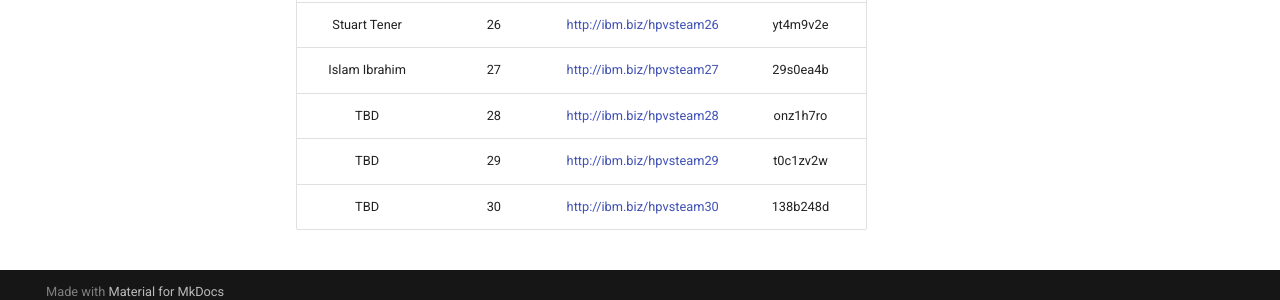
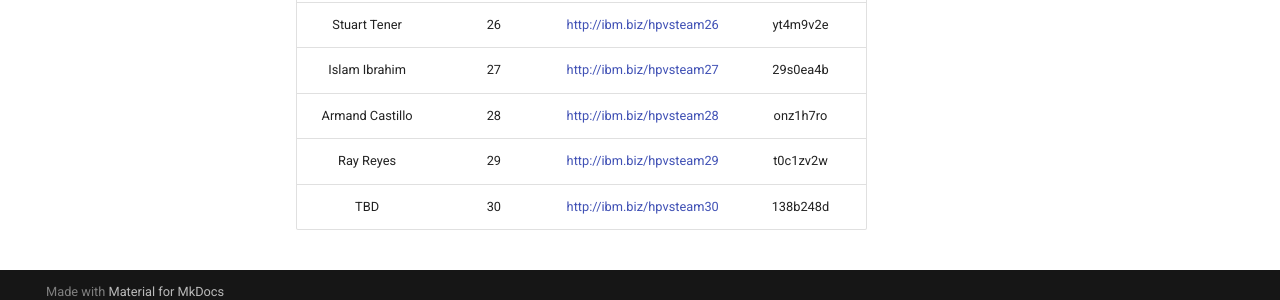
Before and after one commit to ibm-wsc/hyper-protect-virtual-servers-workshop, an MkDocs documentation site: the page built from docs/assignment.md, in a window 1280 px wide and 900 px high, scrolled down 1001 px. Shown: the part 586-886 px from the top of the window. Built offline with MkDocs 1.6.1 and Material for MkDocs 9.7.7, drawn with Linux system fonts in a browser that asks for light colours; comment, search, counter and statistics services are not loaded.

Commit message:
update assignments

```diff
--- a/docs/assignment.md
+++ b/docs/assignment.md
@@ -35,6 +35,6 @@ If your Ubuntu desktop asks for a login password for userid *hyper-protect-lab*,
 |Chris Griego|25|[http://ibm.biz/hpvsteam25](http://ibm.biz/hpvsteam25){target=_new}|yylf25if|
 |Stuart Tener|26|[http://ibm.biz/hpvsteam26](http://ibm.biz/hpvsteam26){target=_new}|yt4m9v2e|
 |Islam Ibrahim|27|[http://ibm.biz/hpvsteam27](http://ibm.biz/hpvsteam27){target=_new}|29s0ea4b|
-|TBD|28|[http://ibm.biz/hpvsteam28](http://ibm.biz/hpvsteam28){target=_new}|onz1h7ro|
-|TBD|29|[http://ibm.biz/hpvsteam29](http://ibm.biz/hpvsteam29){target=_new}|t0c1zv2w|
+|Armand Castillo|28|[http://ibm.biz/hpvsteam28](http://ibm.biz/hpvsteam28){target=_new}|onz1h7ro|
+|Ray Reyes|29|[http://ibm.biz/hpvsteam29](http://ibm.biz/hpvsteam29){target=_new}|t0c1zv2w|
 |TBD|30|[http://ibm.biz/hpvsteam30](http://ibm.biz/hpvsteam30){target=_new}|138b248d|
```
